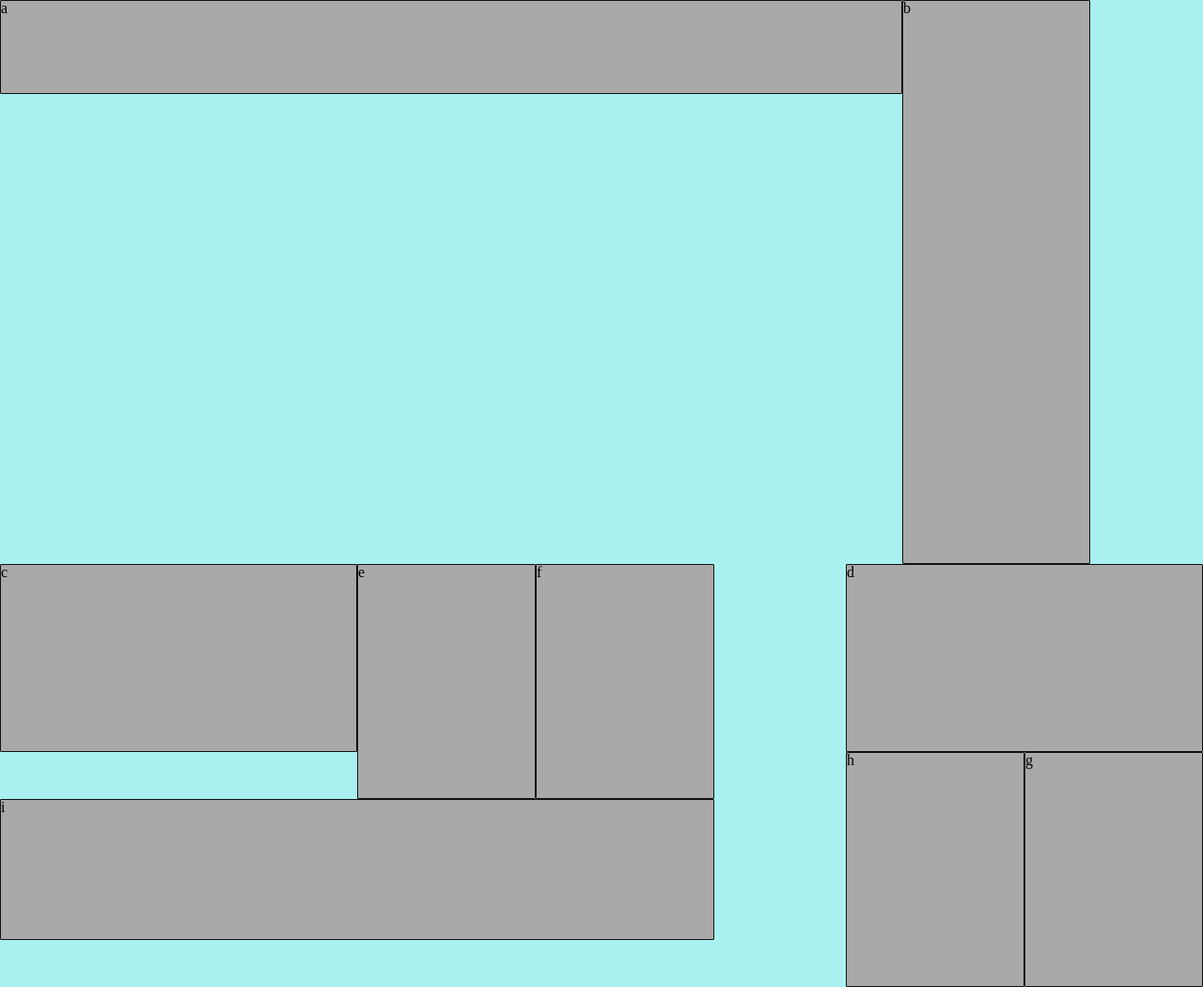
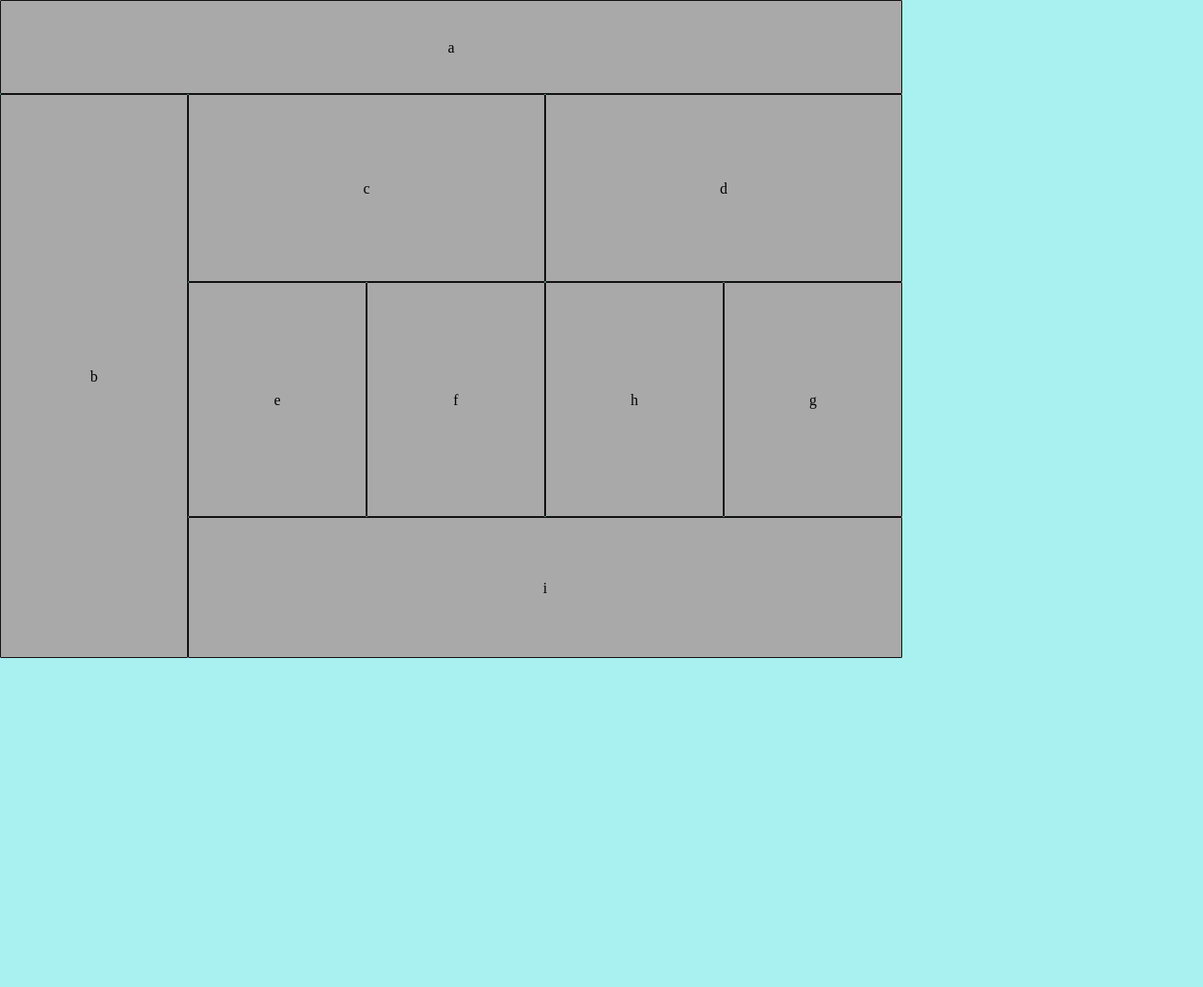
Before and after one commit to GoldenDog190/lab-01, a plain HTML site: page index.html in a window 1280 px wide. Shown: the whole page at 94% size. After the commit the page ends 800 px from the top, so only its background shows below. Drawn offline with Linux system fonts and the light colour scheme.

Commit message:
made changes

```diff
--- a/layout.css
+++ b/layout.css
@@ -1,4 +1,9 @@
 @media only screen and (min-width: 768px){
+
+body {
+  width: 960px;
+  text-align: center;
+}
 
 #content-wrapper {
    display: block;
@@ -6,61 +11,70 @@
 
 ul > * {
   position: relative;
+  box-sizing: border-box;
   display: block;
   max-width: 960px;
-  margin: auto;
   overflow: hidden;
   }
 
 li:nth-child(1){
+  line-height: 100px;
   height: 100px;
   width: 960px;
   float: left;
  }
 
 li:nth-child(2){
+  line-height: 600px;
   height: 600px;
   width: 200px;
   float: left;
  }
 
 li:nth-child(3){
+  line-height: 200px;
   height: 200px;
   width: 380px;
   float: left;
  }
 
 li:nth-child(4){
+  line-height: 200px;
   height: 200px;
   width: 380px;
   float: right;
  }
 
 li:nth-child(5){
+  line-height: 250px;
   height: 250px;
   width: 190px;
   float: left;
  }
 
 li:nth-child(6){
+  line-height: 250px;
   height: 250px;
   width: 190px;
   float: left;
  }
 
 li:nth-child(7){
+  line-height: 250px;
   height: 250px;
   width: 190px;
   float: right;
  }
 
 li:nth-child(8){
+  line-height: 250px;
   height: 250px;
   width: 190px;
   float: right;
  }
 
 li:nth-child(9){
+  line-height: 150px;
   height: 150px;
   width: 760px;
  float: left;
@@ -68,6 +82,11 @@ li:nth-child(9){
 }
 
 @media only screen and (max-width: 767px){
+
+  body {
+    width: 767px;
+    text-align: center;
+  }
 
   ul {
     display: block;
```
